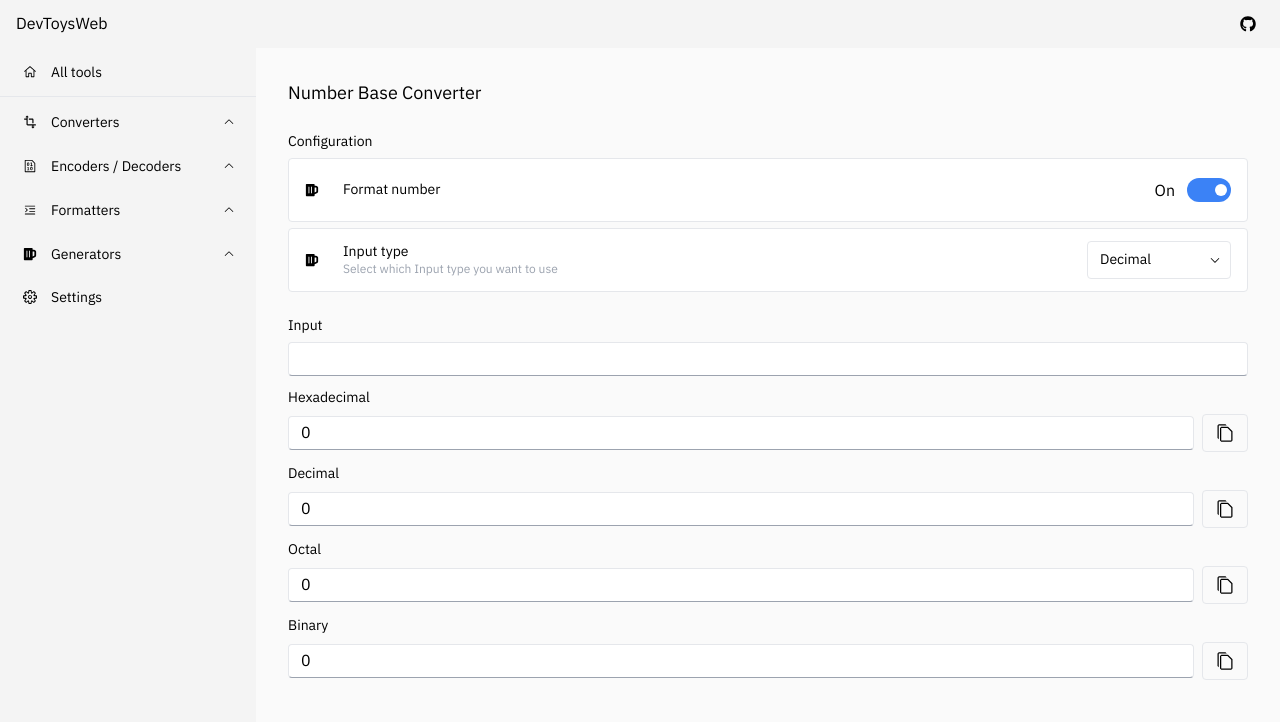
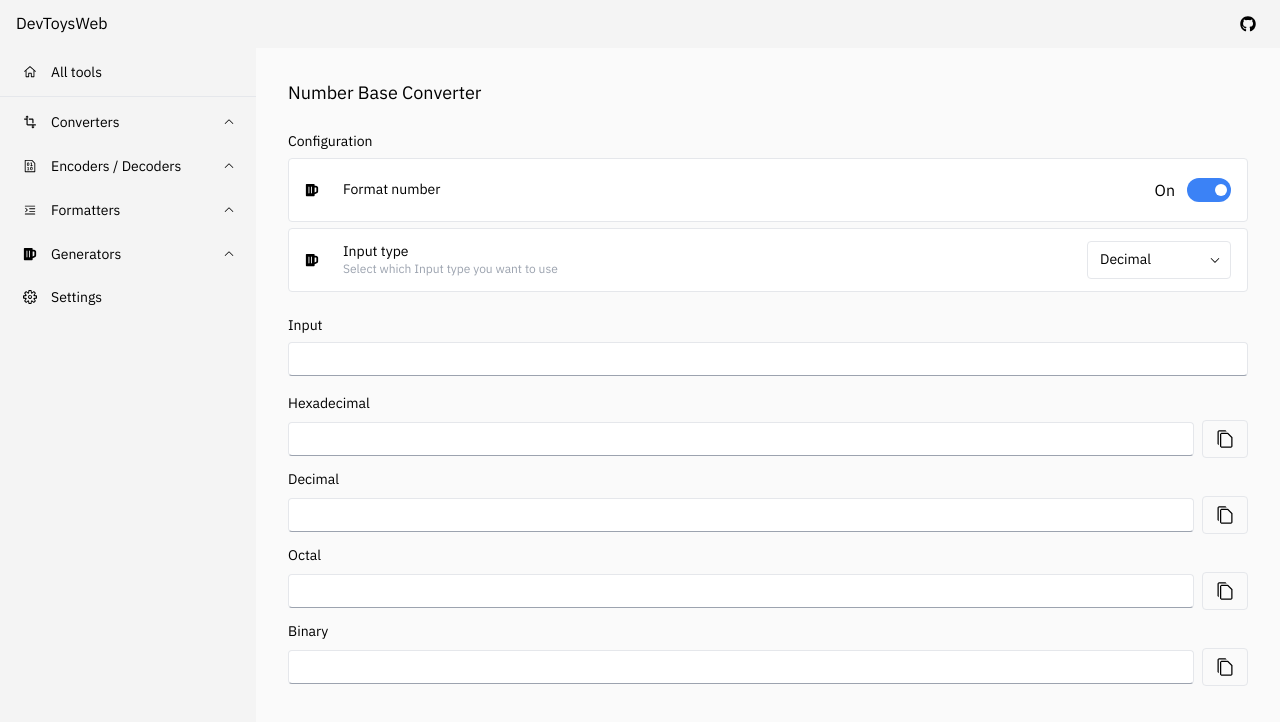
Before and after one commit to morinokami/DevToysWeb, a Next.js app: page /converters/number-base in a window 1280 px wide. Shown: the top 722 px of the page. Built offline with nearby package versions, Linux system fonts and the light colour scheme.

Commit message:
Add ErrorMessage component

```diff
--- /dev/null
+++ b/components/ErrorMessage.tsx
@@ -0,0 +1,16 @@
+interface ErrorMessageProps {
+  message: string;
+}
+
+const ErrorMessage: React.VFC<ErrorMessageProps> = ({ message }) => {
+  return (
+    <div className="flex h-12 items-center rounded bg-yellow-200 dark:bg-yellow-700 dark:bg-opacity-50">
+      <div className="mx-4 h-4 w-4 rounded-full bg-yellow-400 text-center text-xs leading-[18px] dark:text-black">
+        !
+      </div>
+      <p className="text-sm">{message}</p>
+    </div>
+  );
+};
+
+export default ErrorMessage;
--- a/components/Select.tsx
+++ b/components/Select.tsx
@@ -4,13 +4,13 @@ import React from "react";
 import { IconChevronDown } from "../data/icon";
 import SelectionIndicator from "./SelectionIndicator";
 
-interface SelectProps {
-  options: { name: string }[];
-  value: { name: string };
-  onChange: (value: { name: string }) => void;
+interface SelectProps<T> {
+  options: { name: T }[];
+  value: { name: T };
+  onChange: (value: { name: T }) => void;
 }
 
-const Select: React.VFC<SelectProps> = ({ options, value, onChange }) => {
+const Select = <T extends {}>({ options, value, onChange }: SelectProps<T>) => {
   return (
     <Listbox value={value} onChange={onChange}>
       <div className="relative">
--- a/pages/[category]/number-base.tsx
+++ b/pages/[category]/number-base.tsx
@@ -5,6 +5,7 @@ import { CopyToClipboard } from "react-copy-to-clipboard";
 
 import Button from "../../components/Button";
 import Configuration from "../../components/Configuration";
+import ErrorMessage from "../../components/ErrorMessage";
 import Input from "../../components/Input";
 import SectionHeader from "../../components/SectionHeader";
 import Select from "../../components/Select";
@@ -13,7 +14,9 @@ import Toggle from "../../components/Toggle";
 import { IconBeerMini, IconCopy } from "../../data/icon";
 import MainLayout from "../../layouts/MainLayout";
 
-const bases = [
+type BaseName = "Binary" | "Octal" | "Decimal" | "Hexadecimal";
+
+const bases: { name: BaseName }[] = [
   { name: "Octal" },
   { name: "Binary" },
   { name: "Decimal" },
@@ -36,15 +39,44 @@ const isBinaryString = (str: string) => {
   return /^[01]+$/.test(str);
 };
 
+const getBase = (base: BaseName) => {
+  switch (base) {
+    case "Binary":
+      return 2;
+    case "Octal":
+      return 8;
+    case "Decimal":
+      return 10;
+    case "Hexadecimal":
+      return 16;
+  }
+};
+
+const isValidInput = (str: string, base: BaseName) => {
+  switch (base) {
+    case "Binary":
+      return isBinaryString(str);
+    case "Octal":
+      return isOctalString(str);
+    case "Decimal":
+      return isIntegerString(str);
+    case "Hexadecimal":
+      return isHexString(str);
+  }
+};
+
 const NumberBase: NextPage = () => {
   const [input, setInput] = useState("");
   const [format, setFormat] = useState(true);
   const [base, setBase] = useState(bases[2]);
 
-  const decimal = Number(input);
-  const hex = Number(input).toString(16);
-  const octal = Number(input).toString(8);
-  const binary = Number(input).toString(2);
+  // TODO: Number.MAX_SAFE_INTEGER
+  const valid = isValidInput(input, base.name);
+  const inputNumber = valid ? parseInt(input, getBase(base.name)) : NaN;
+  const binary = valid ? inputNumber.toString(2) : "";
+  const octal = valid ? inputNumber.toString(8) : "";
+  const decimal = valid ? inputNumber.toString(10) : "";
+  const hex = valid ? inputNumber.toString(16) : "";
 
   return (
     <MainLayout title="Number Base Converter">
@@ -70,6 +102,12 @@ const NumberBase: NextPage = () => {
         <SectionHeader title="Input" />
         <Spacer y={6} />
         <Input value={input} onChange={setInput} />
+        <Spacer y={6} />
+        {input.length > 0 && !valid && (
+          <ErrorMessage
+            message={`The current value isn't a valid ${base.name}`}
+          />
+        )}
       </div>
       <Spacer y={12} />
       <div>
@@ -85,7 +123,7 @@ const NumberBase: NextPage = () => {
       <div>
         <SectionHeader title="Decimal" />
         <Spacer y={6} />
-        <Input value={decimal.toString()}>
+        <Input value={decimal}>
           <CopyToClipboard text={hex}>
             <Button icon={IconCopy} title="Copy" />
           </CopyToClipboard>
```
